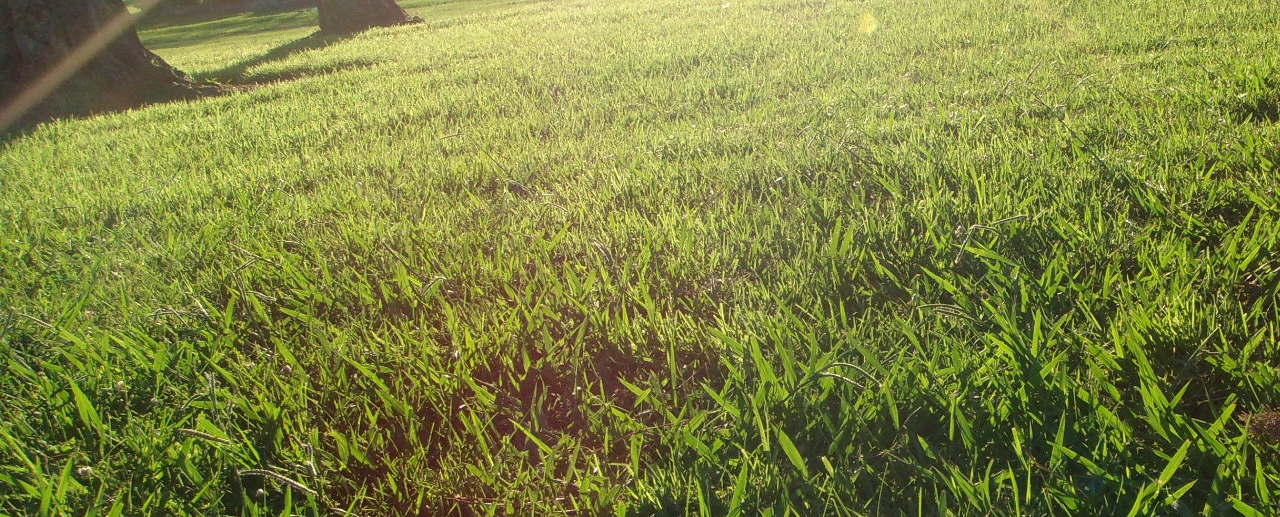
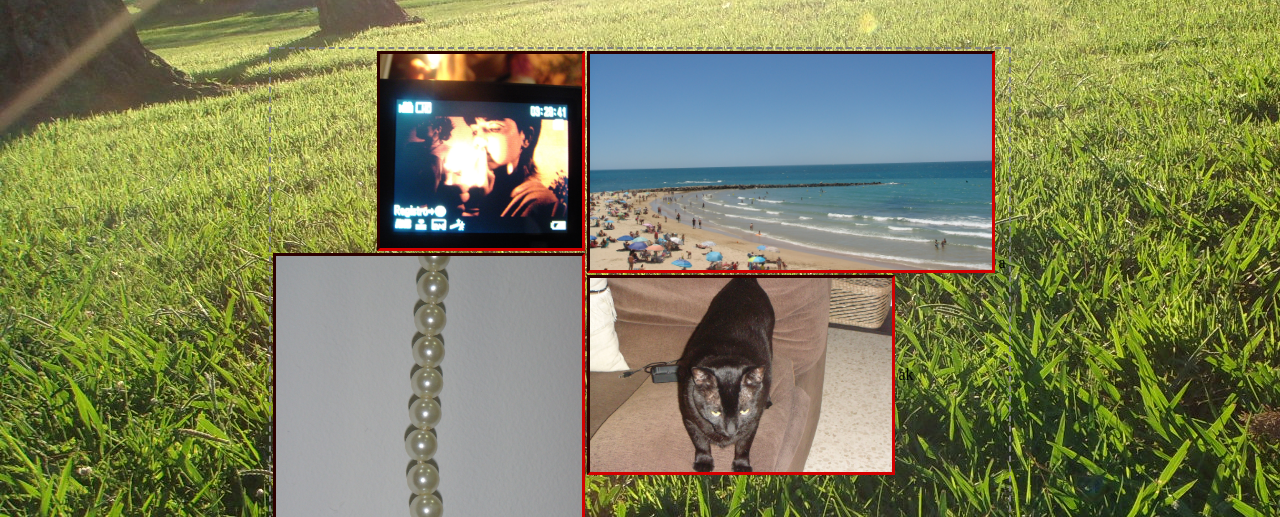
Before and after one commit to luisolmarr-alborfp/Proyecto2Ev-OlmosArrienLuisAlejandro, a plain HTML site: page gallery.html in a window 1280 px wide. Shown: the part 283-800 px from the top of the page. Drawn offline with Linux system fonts and the light colour scheme; a web font is replaced by a local one.

Commit message:
un par de fotos en la galeria

```diff
--- a/gallery.html
+++ b/gallery.html
@@ -27,4 +27,25 @@
         &nbsp; &nbsp; &nbsp; &nbsp; &nbsp;
         Proceda con discrecion
     </marquee>
+
+    <main>
+        <table class="tablaGallery">
+            <tr>
+                <td class="spacerGallery1"></td>
+                <td class="fotos" id="pillado"></td>
+                <td class="fotos" id="playa" rowspan="2" colspan="2"></td>
+            </tr>
+            <tr>
+                <td class="fotos" id="tornilloPerlas" colspan="2" rowspan="3"></td>
+                <td>a</td>
+            </tr>
+            <tr>
+                <td class="fotos" id="gato"></td>
+                <td>ak</td>
+            </tr>
+            <tr>
+                <td class="spacerGallery1"></td>
+            </tr>
+        </table>
+    </main>
 </body>
--- a/style.css
+++ b/style.css
@@ -148,3 +148,49 @@ main {
     margin: auto;
     padding-top: 40px;
 }
+
+.tablaGallery{
+    border-style: dashed;
+    border-width: 2px;
+}
+
+.fotos{
+    border-style: inset;
+    border-color: maroon;
+}
+
+.spacerGallery1{
+    width: 100px;
+    height: 200px;
+}
+
+#pillado{
+    background-image: url(assets/img/gallery/pillado.JPG);
+    background-size: cover;
+    background-position: -1500;
+    width: 200px;
+    height: 200px;
+}
+
+#playa{
+    background-image: url(assets/img/gallery/playa.JPG);
+    background-size: cover;
+    background-position: 00;
+    width: 400px;
+    height: 200px;
+}
+
+#tornilloPerlas{
+    background-image: url(assets/img/gallery/tornilloPerlas.JPG);
+    background-size: cover;
+    background-position: 00;
+    height: 200px;
+}
+
+#gato{
+    background-image: url(assets/img/gallery/gato.JPG);
+    background-size: cover;
+    background-position: 00;
+    width: 300px;
+    height: 200px;
+}
```
Also changed, not shown: assets/img/gallery/gato.JPG (added), assets/img/gallery/pillado.JPG (added), assets/img/gallery/playa.JPG (added), assets/img/gallery/tornilloPerlas.JPG (added).
